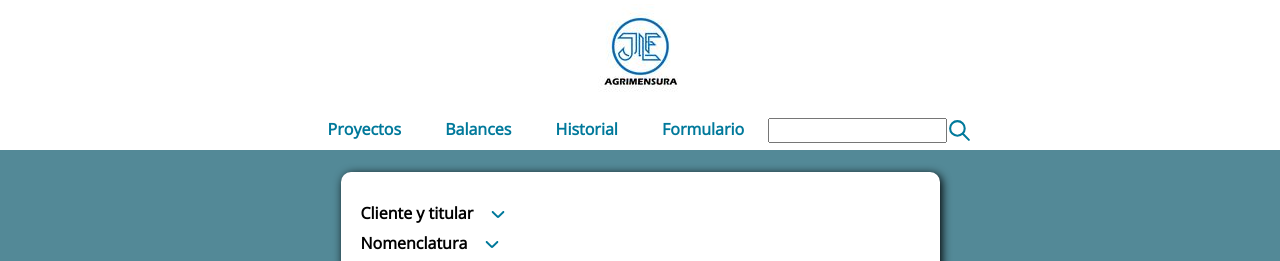
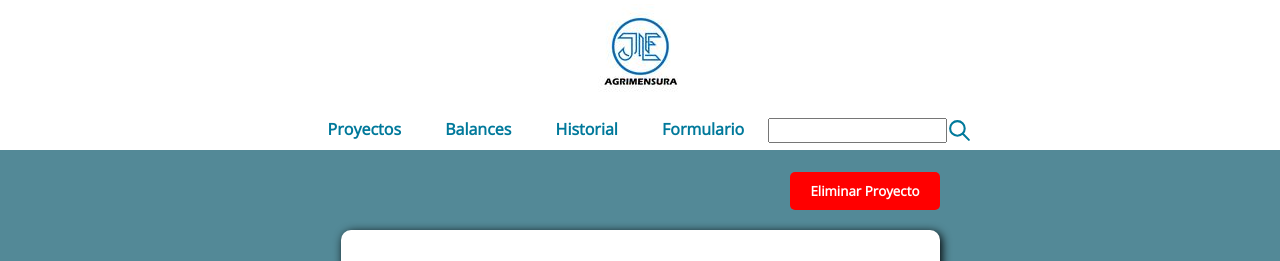
Before and after one commit to Emitax123/JFG, a Django app: template ProjectManager/templates/project_template.html in a window 1280 px wide. Shown: the top 261 px of the page. Run offline with Django 4.2, Linux system fonts and the light colour scheme; the template is opened without the code that fills it, so the values that code supplies are empty.

Commit message:
Fix: Delete 6

```diff
--- a/ProjectManager/templates/project_template.html
+++ b/ProjectManager/templates/project_template.html
@@ -2,7 +2,14 @@
 {% load static %}
 {% block form %}
   <div class="cont-project-div">
-
+    <div class="delete-container">
+      <form method="post" action="{% url 'delete_project' pk=project.pk %}">
+        {% csrf_token %}
+        <button type="submit" class="delete-button" onclick="return confirm('¿Estás seguro que deseas eliminar este proyecto?')">
+          Eliminar Proyecto
+        </button>
+      </form>
+    </div>
 
     <style>
     .delete-button {
@@ -128,8 +135,6 @@
           <button class="blue-button" type="submit">Hecho</button>
         </form>
       </div>
-      <div class="delete-container">
-
 
     </div>
       <!-- Boton de carga de archivos
```
